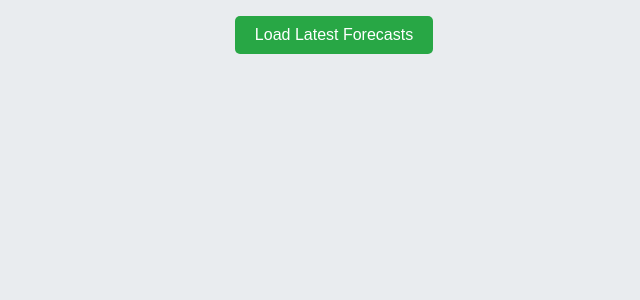
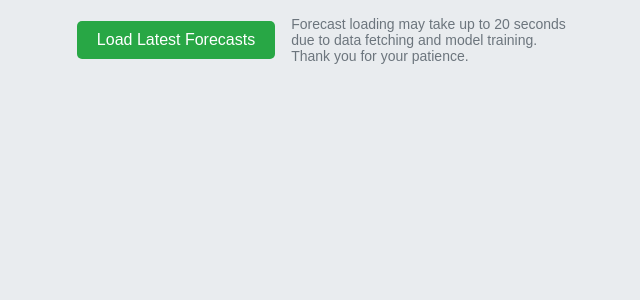
Before and after one commit to graf9/ResumeProjects, a Flask app: template templates/dashboard2.html in a window 1280 px wide. Shown: the top 300 px of the page, without its empty margins (306-946 px from the left). Run offline with Flask 3, Linux system fonts and the light colour scheme; the template is opened without the code that fills it, so the values that code supplies are empty; some libraries are stand-ins or nearby versions.

Commit message:
Updated Flask app with caching, UI improvements, and bug fixes

```diff
--- a/templates/dashboard2.html
+++ b/templates/dashboard2.html
@@ -13,6 +13,14 @@
       background-color: #e9ecef;
       text-align: center;
     }
+    .controls {
+      display: flex;
+      align-items: center;
+      justify-content: center;
+      gap: 1rem;
+      margin: 1rem 0;
+      flex-wrap: wrap; /* for responsiveness */
+    }
     button {
       padding: 10px 20px;
       font-size: 16px;
@@ -24,6 +32,28 @@
     }
     button:hover {
       background-color: #218838;
+    }
+    .disclaimer-container {
+      display: flex;
+      flex-direction: column;
+      align-items: flex-start;
+    }
+    .disclaimer {
+      max-width: 300px;
+      text-align: left;
+      font-size: 14px;
+      color: #6c757d;
+      margin: 0;
+    }
+    .definitions-link {
+      font-size: 14px;
+      color: #007BFF;
+      font-weight: bold;
+      margin-top: 0.5rem;
+      padding: 0.25rem 0.5rem;
+      border: 1px solid #007BFF;
+      border-radius: 4px;
+      background-color: #f0f8ff;
     }
     .chart-section {
       margin-top: 20px;
@@ -42,12 +72,22 @@
   </style>
 </head>
 <body>
-  <button onclick="fetchAllForecasts()">Load Latest Forecasts</button>
+  <!-- Controls container with button and separate definitions link -->
+  <div class="controls">
+    <button onclick="fetchAllForecasts()">Load Latest Forecasts</button>
+    <div class="disclaimer-container">
+      <p class="disclaimer">
+        Forecast loading may take up to 20 seconds due to data fetching and model training.<br>
+        Thank you for your patience.
+      </p>
+    </div>
+  </div>
+
   <div id="charts"></div>
 
   <script>
-    // Start date for the x-axis
-    const startDate = '2012-01-01';
+    // Fixed start date for the x-axis
+    const startDate = '2000-01-01';
     // Today's date in ISO format
     const todayStr = new Date().toISOString().split("T")[0];
 
@@ -67,7 +107,7 @@
               container.classList.add("chart-section");
               chartsContainer.appendChild(container);
 
-              // Title
+              // Title (indicator name)
               const title = document.createElement("h2");
               title.textContent = indicator;
               container.appendChild(title);
@@ -81,7 +121,7 @@
               const chartDiv = document.createElement("div");
               container.appendChild(chartDiv);
 
-              // Separate historical vs. predictive
+              // Split the dates & forecast values into historical and predictive arrays
               const allDates = data[indicator].dates;
               const allValues = data[indicator].forecast;
               let histDates = [], histValues = [];
@@ -96,7 +136,7 @@
                 }
               });
 
-              // Two-line approach
+              // Two traces: Historical (blue) and Predictive (orange)
               const traceHistorical = {
                 x: histDates,
                 y: histValues,
@@ -114,7 +154,7 @@
                 line: { color: '#ff7f0e' }
               };
 
-              // Determine y-axis label
+              // Determine y-axis label based on indicator
               let yLabel = 'Value';
               if (indicator === 'GDP' || indicator === 'PCE') {
                 yLabel = 'Trillions of Dollars';
@@ -124,7 +164,6 @@
                 yLabel = 'Index';
               }
 
-              // Layout with zero line off & auto-scale
               const endDate = allDates[allDates.length - 1];
               const layout = {
                 xaxis: {
@@ -135,8 +174,8 @@
                 },
                 yaxis: {
                   title: yLabel,
-                  zeroline: false,   // Removes the horizontal line at y=0
-                  autorange: true    // Let Plotly auto-scale instead of forcing 0
+                  zeroline: false,
+                  autorange: true
                 },
                 legend: {
                   orientation: 'h',
@@ -163,7 +202,6 @@
                 ]
               };
 
-              // Plot
               Plotly.newPlot(chartDiv, [traceHistorical, tracePredictive], layout, { responsive: true })
                 .then(() => {
                   window.addEventListener('resize', () => {
```
